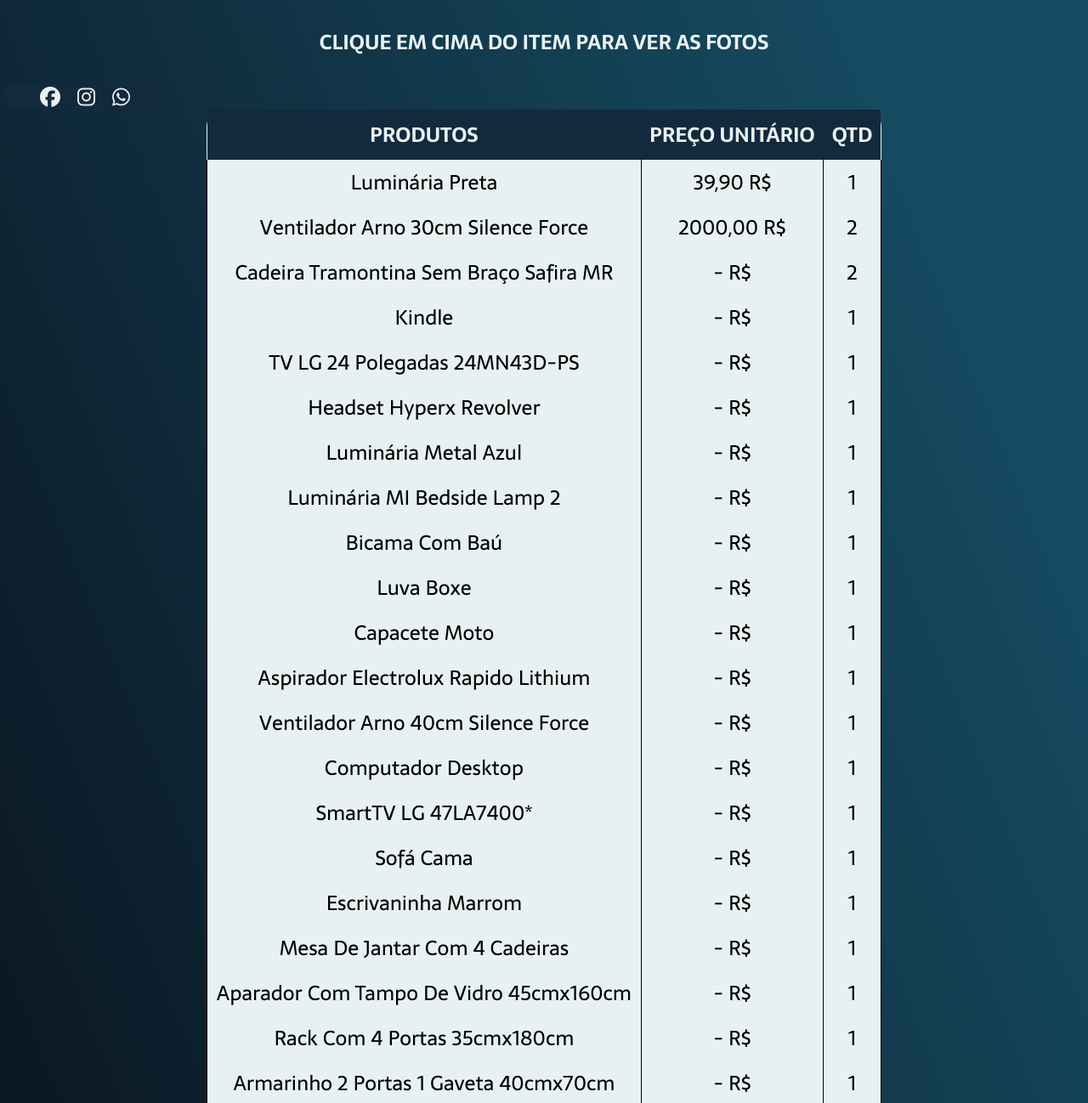
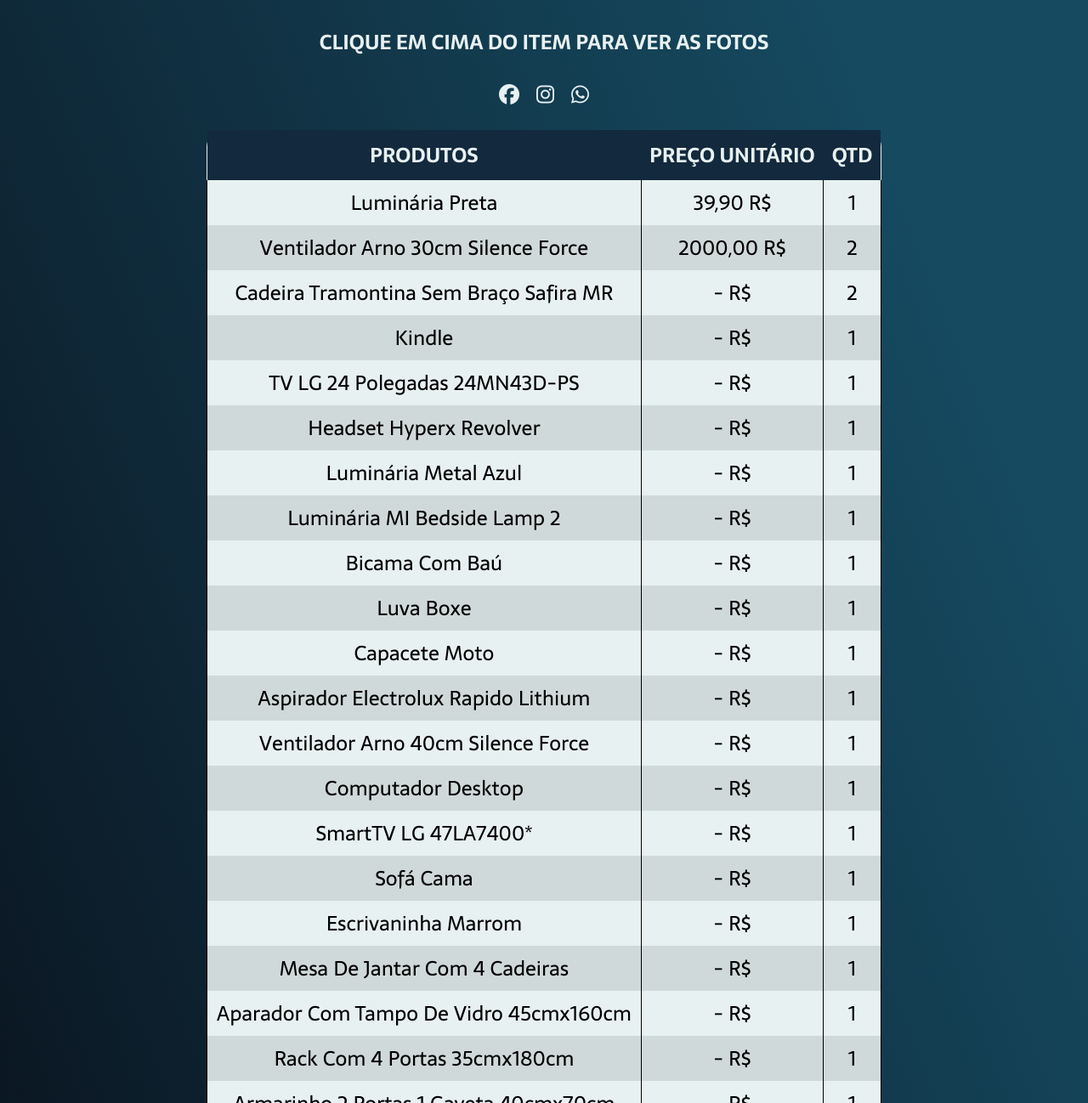
Before and after one commit to DaviFlach/ItensParaVendas, a plain HTML site: page index.html in a window 1280 px wide. Shown: the top 1298 px of the page at 85% size. Drawn offline with Linux system fonts and the light colour scheme.

Commit message:
some changes on the tabel
change the colors

```diff
--- a/index.css
+++ b/index.css
@@ -21,6 +21,8 @@
     cursor: default;
 
 }
+
+
 body {
     font-size: 150%;
     text-transform: capitalize;
@@ -33,6 +35,9 @@
 
 }
 
+.nolabel {
+    cursor: default;
+}
 
 .tabela{
 
@@ -46,7 +51,10 @@
 
 
 }
-.linhas {
+.linhas1{
+    background-color: rgba(0, 0, 0, 0.1);
+}
+.linhas, .linhas1 {
 
     text-align: center;
     border-left: solid rgb(27, 5, 5) 1px;
@@ -75,7 +83,7 @@
     background-color: #E8F1F2;
 }
 
-.linhas:hover {
+.linhas:hover, .linhas1:hover {
 
     background-color:#247BA0;
     color: aliceblue;
@@ -100,15 +108,8 @@
     gap: 20px;
     color: #E8F1F2;
     justify-content: center;
-    padding-right: 90px;
-    position: fixed;
-    padding-left: 100px;
-    background-color: #13293D;
-    border-radius: 20px;
-    margin: auto;
-    align-items: center;
-    width: 10px;
-    height: 30px;
+
+
 }
 .fa-whatsapp:hover{
     cursor: pointer;
@@ -138,4 +139,5 @@
     padding-top: 10px;
     color: #E8F1F2;
     padding-bottom: 20px;
+    cursor: default;
 }
--- a/index.html
+++ b/index.html
@@ -28,7 +28,7 @@
                 <td class="preço"> 39,90 R$</td>
                 <td> 1</td>
             </tr>
-            <tr class="linhas" onclick="redirecionar()">
+            <tr class="linhas1" onclick="redirecionar()">
                 <td>Ventilador Arno 30cm Silence Force</td>
                 <td class="preço"> 2000,00 R$</td>
                 <td>2</td>
@@ -48,7 +48,7 @@
                 <td class="preço"> - R$</td>
                 <td>2</td>
             </tr>
-            <tr class="linhas" onclick="redirecionar()">
+            <tr class="linhas1" onclick="redirecionar()">
                 <td>Kindle</td>
                 <td class="preço"> - R$</td>
                 <td>1</td>
@@ -63,7 +63,7 @@
                 <td class="preço"> - R$</td>
                 <td>1</td>
             </tr>
-            <tr class="linhas" onclick="redirecionar()">
+            <tr class="linhas1" onclick="redirecionar()">
                 <td>Headset Hyperx Revolver</td>
                 <td class="preço"> - R$</td>
                 <td>1</td>
@@ -73,7 +73,7 @@
                 <td class="preço"> - R$</td>
                 <td>1</td>
             </tr>
-            <tr class="linhas" onclick="redirecionar()">
+            <tr class="linhas1" onclick="redirecionar()">
                 <td>Luminária MI Bedside Lamp 2</td>
                 <td class="preço"> - R$</td>
                 <td>1</td>
@@ -93,7 +93,7 @@
                 <td class="preço"> - R$</td>
                 <td>1</td>
             </tr> -->
-            <tr class="linhas" onclick="redirecionar()">
+            <tr class="linhas1" onclick="redirecionar()">
                 <td>Luva Boxe</td>
                 <td class="preço"> - R$</td>
                 <td>1</td>
@@ -103,7 +103,7 @@
                 <td class="preço"> - R$</td>
                 <td>1</td>
             </tr>
-            <tr class="linhas" onclick="redirecionar()">
+            <tr class="linhas1" onclick="redirecionar()">
                 <td>Aspirador Electrolux Rapido Lithium</td>
                 <td class="preço" > - R$</td>
                 <td>1</td>
@@ -113,7 +113,7 @@
                 <td class="preço"> - R$</td>
                 <td>1</td>
             </tr>
-            <tr class="linhas" onclick="redirecionar()">
+            <tr class="linhas1" onclick="redirecionar()">
                 <td>Computador Desktop</td>
                 <td class="preço"> - R$</td>
                 <td>1</td>
@@ -123,7 +123,7 @@
                 <td class="preço"> - R$</td>
                 <td>1</td>
             </tr>
-            <tr class="linhas" onclick="redirecionar()">
+            <tr class="linhas1" onclick="redirecionar()">
                 <td>Sofá Cama</td>
                 <td class="preço"> - R$</td>
                 <td>1</td>
@@ -133,7 +133,7 @@
                 <td class="preço"> - R$</td>
                 <td>1</td>
             </tr>
-            <tr class="linhas" onclick="redirecionar()">
+            <tr class="linhas1" onclick="redirecionar()">
                 <td>Mesa de Jantar com 4 cadeiras</td>
                 <td class="preço"> - R$</td>
                 <td>1</td>
@@ -143,7 +143,7 @@
                 <td class="preço"> - R$</td>
                 <td>1</td>
             </tr>
-            <tr class="linhas" onclick="redirecionar()">
+            <tr class="linhas1" onclick="redirecionar()">
                 <td>Rack com 4 portas 35cmx180cm</td>
                 <td class="preço"> - R$</td>
                 <td>1</td>
@@ -153,7 +153,7 @@
                 <td class="preço"> - R$</td>
                 <td>1</td>
             </tr>
-            <tr class="linhas" onclick="redirecionar()">
+            <tr class="linhas1" onclick="redirecionar()">
                 <td>Gaveteiro 10 gavetas</td>
                 <td class="preço"> - R$</td>
                 <td>1</td>
@@ -163,7 +163,7 @@
                 <td class="preço"> - R$</td>
                 <td>1</td>
             </tr>
-            <tr class="linhas" onclick="redirecionar()">
+            <tr class="linhas1" onclick="redirecionar()">
                 <td>Microondas Panasonic Piccolo</td>
                 <td class="preço"> - R$</td>
                 <td>1</td>
@@ -173,7 +173,7 @@
                 <td class="preço"> - R$</td>
                 <td>1</td>
             </tr>
-            <tr class="linhas" onclick="redirecionar()">
+            <tr class="linhas1" onclick="redirecionar()">
                 <td>Panela de Pressão Elétrica Electrolux PCC20</td>
                 <td class="preço"> - R$</td>
                 <td>1</td>
@@ -183,7 +183,7 @@
                 <td class="preço"> - R$</td>
                 <td>1</td>
             </tr>
-            <tr class="linhas" onclick="redirecionar()">
+            <tr class="linhas1" onclick="redirecionar()">
                 <td>Liquidificador Philco PH900</td>
                 <td class="preço"> - R$</td>
                 <td>1</td>
@@ -193,7 +193,7 @@
                 <td class="preço"> - R$</td>
                 <td>1</td>
             </tr>
-            <tr class="linhas" onclick="redirecionar()">
+            <tr class="linhas1" onclick="redirecionar()">
                 <td>Batedeira ARNO Planetária Deluxe Vermelha</td>
                 <td class="preço"> - R$</td>
                 <td>1</td>
@@ -203,7 +203,7 @@
                 <td class="preço"> - R$</td>
                 <td>1</td>
             </tr>
-            <tr class="linhas" onclick="redirecionar()">
+            <tr class="linhas1" onclick="redirecionar()">
                 <td>PS4 500GB com 2 controles</td>
                 <td class="preço"> - R$</td>
                 <td>1</td>
@@ -211,6 +211,11 @@
             <!-- <tr class="linhas">
                 <td></td>
                 <td></td>
+                <td></td>
+            </tr>
+            <tr class="linhas1" onclick="redirecionar()">
+                <td></td>
+                <td class="preço"></td>
                 <td></td>
             </tr> -->
         </tbody>
```
